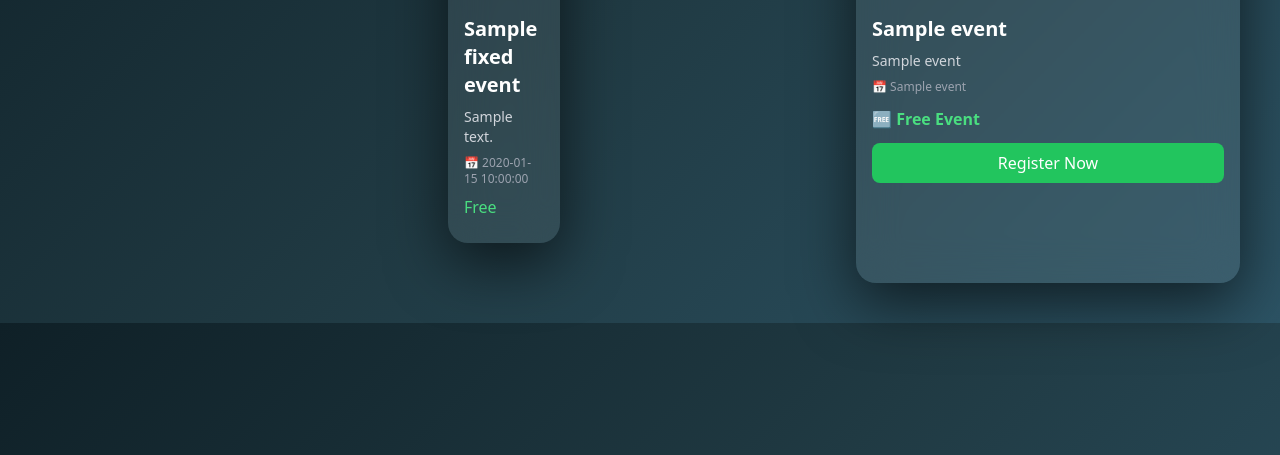
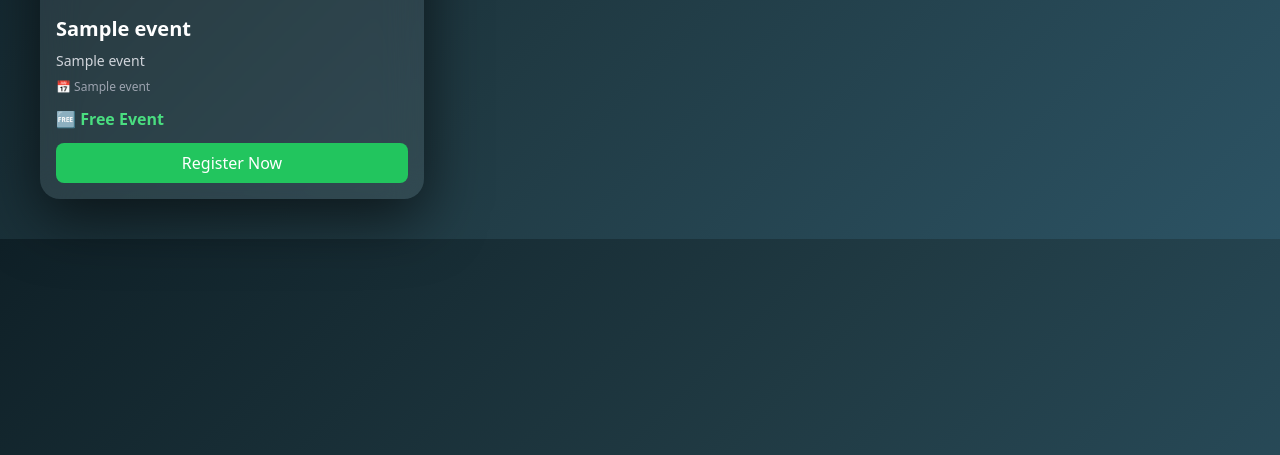
Before and after one commit to vijaydholpuria/Event-Registration, a Flask app: template templates/dashboard.html in a window 1280 px wide. Shown: the part 345-800 px from the top of the page. Run offline with Flask 3, Linux system fonts and the light colour scheme; the template is opened without the code that fills it: most values are stand-ins (such as "Sample title", 1, 10 or a date in 2020); some libraries are stand-ins or nearby versions.

Commit message:
fix: about

```diff
--- a/templates/dashboard.html
+++ b/templates/dashboard.html
@@ -128,33 +128,6 @@
 
     <!-- GRID -->
     <div class="grid grid-cols-1 sm:grid-cols-2 md:grid-cols-3 gap-6">
-        <h2 class="text-2xl mb-4">⭐ Featured Events</h2>
-
-        <div class="grid grid-cols-1 sm:grid-cols-2 md:grid-cols-3 gap-6 mb-10">
-
-            {% for e in fixed_events %}
-
-            <div class="card p-4">
-
-                <img src="/{{e.image}}" class="rounded-xl mb-4 h-40 w-full object-cover">
-
-                <h3 class="text-xl font-bold mb-2">{{e.title}}</h3>
-
-                <p class="text-sm text-gray-300 mb-2">{{e.description}}</p>
-
-                <p class="text-xs text-gray-400 mb-2">📅 {{e.date}}</p>
-
-                {% if e.type == "paid" %}
-                <p class="text-yellow-400 mb-2">₹{{e.price}}</p>
-                {% else %}
-                <p class="text-green-400 mb-2">Free</p>
-                {% endif %}
-
-            </div>
-
-            {% endfor %}
-
-        </div>
         {% for e in events %}
 
         <div class="card p-4 w-full">
```
